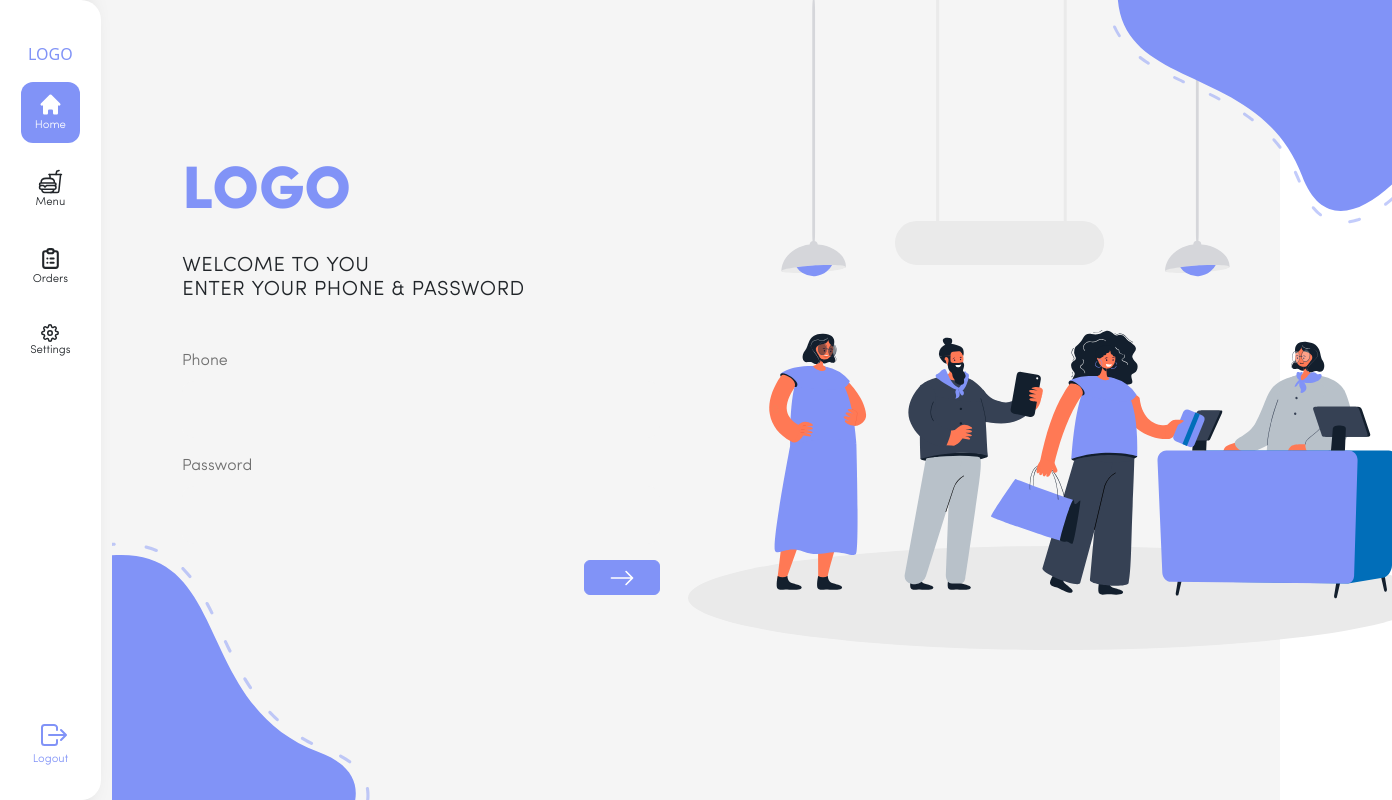
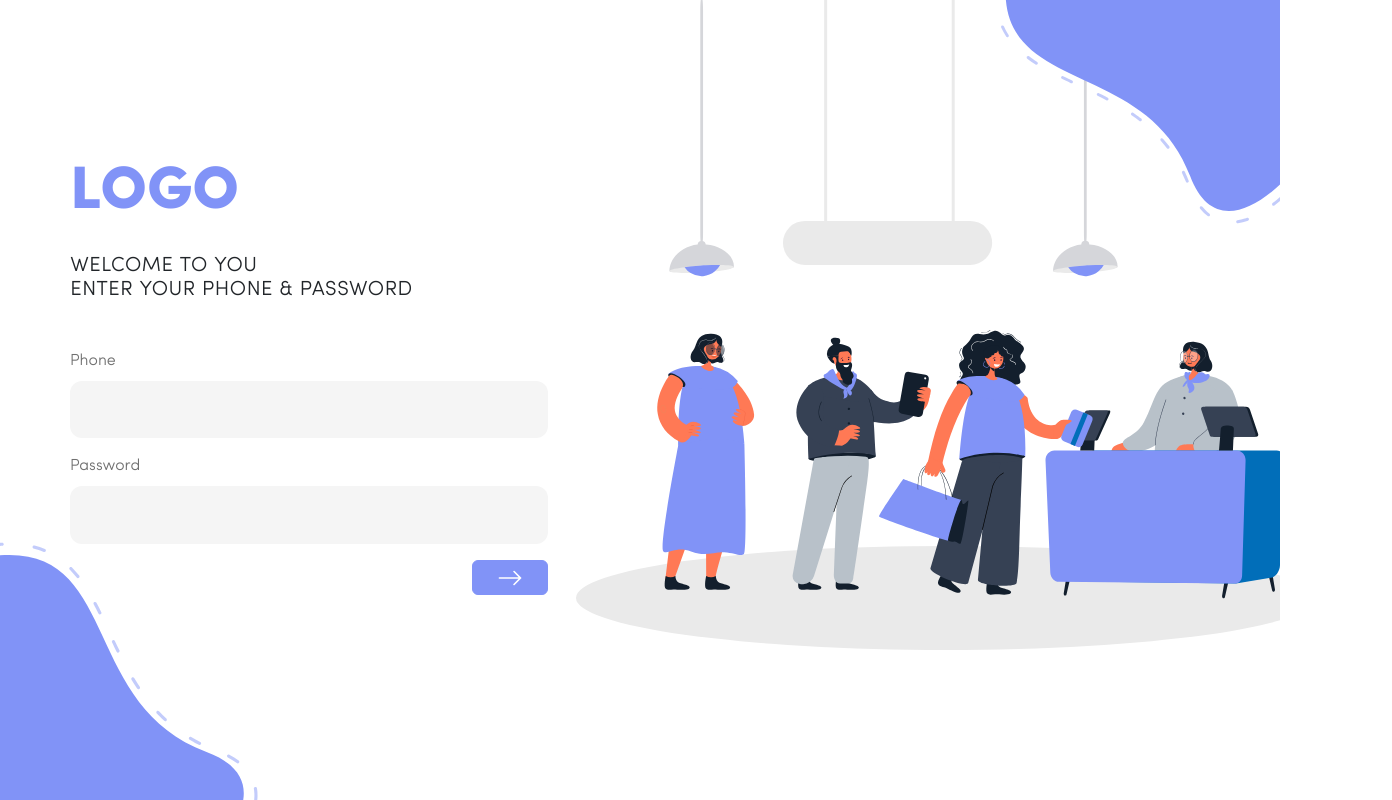
Before and after one commit to Remonhanyz/pos, a Next.js app: page / in a window 1280 px wide. Shown: the whole page, 1392 px wide, since content can reach past the window. Built offline with nearby package versions, Linux system fonts and the light colour scheme.

Commit message:
oncreation-30/8

```diff
--- a/package.json
+++ b/package.json
@@ -14,7 +14,7 @@
     "bootstrap": "^5.2.0",
     "formik": "^2.2.9",
     "jquery": "^3.6.0",
-    "next": "12.2.5",
+    "next": "^12.2.5",
     "react": "18.2.0",
     "react-bootstrap": "^2.5.0",
     "react-dom": "18.2.0",
--- a/pages/_app.js
+++ b/pages/_app.js
@@ -1,13 +1,13 @@
 import "../styles/globals.css";
-import 'bootstrap/dist/css/bootstrap.min.css'
+import "bootstrap/dist/css/bootstrap.min.css";
 import Login from "./login";
 import Layout from "../components/Layout";
-import {useEffect, useState} from "react";
-import {Provider} from "react-redux";
-import {store} from "../redux-state/store";
+import { useEffect, useState } from "react";
+import { Provider } from "react-redux";
+import { store } from "../redux-state/store";
 
-function MyApp({Component, pageProps}) {
-	const [isLogedIn, setIsLogedIn] = useState(true);
+function MyApp({ Component, pageProps }) {
+  const [isLogedIn, setIsLogedIn] = useState(false);
   return (
     <>
       {isLogedIn ? (
```
Also changed, not shown: 2 other files (tests, documents, lock files or other folders). Lines whose indentation alone changed are shown as unchanged.
